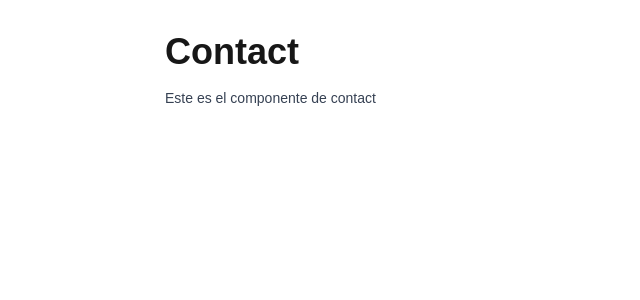
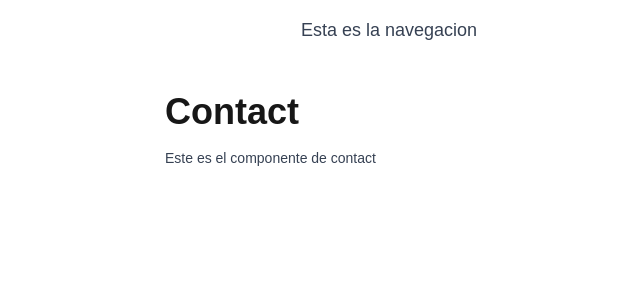
Before and after one commit to Didierchavarria/hello-next, a Next.js app: page /components/contac in a window 1280 px wide. Shown: the top 300 px of the page, without its empty margins (251-891 px from the left). Built offline with nearby package versions, Linux system fonts and the light colour scheme.

Commit message:
cambios 2 del 30 de abril

```diff
--- a/app/layout.tsx
+++ b/app/layout.tsx
@@ -1,6 +1,7 @@
 import type { Metadata } from "next";
 import { Geist, Geist_Mono } from "next/font/google";
 import "./globals.css";
+import Navigation from "./components/Navigation";
 
 const geistSans = Geist({
   variable: "--font-geist-sans",
@@ -13,7 +14,7 @@ const geistMono = Geist_Mono({
 });
 
 export const metadata: Metadata = {
-  title: "Hello Next ",
+  title: "Hello Next",
   description: "Generated by create next app",
 };
 
@@ -27,6 +28,7 @@ export default function RootLayout({
       <body
         className={`${geistSans.variable} ${geistMono.variable} antialiased`}
       >
+        <Navigation></Navigation>
         {children}
       </body>
     </html>
--- a/app/page.jsx
+++ b/app/page.jsx
@@ -18,7 +18,7 @@ const opcionesDeMenu = [
 
 const menu = function () {
   const [elementoActivo, setElementoActivo] = useState(1);
-  const [contador, setContador] = useState(50);
+  const [contador, setContador] = useState(30);
 
   const handleIncrement = (newValue) => {
     setContador(newValue); // Update the parent state when the event is emitted
```
